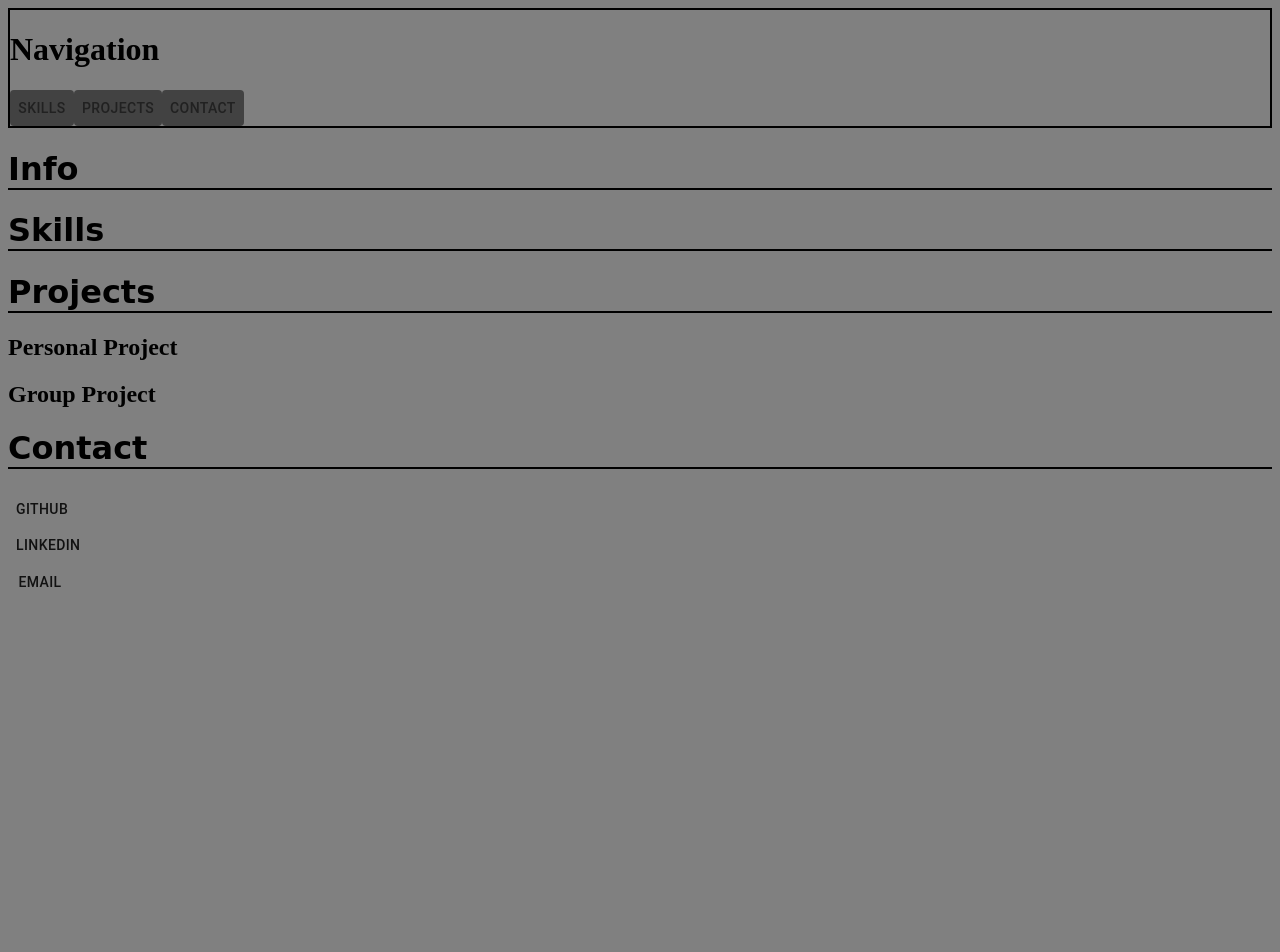
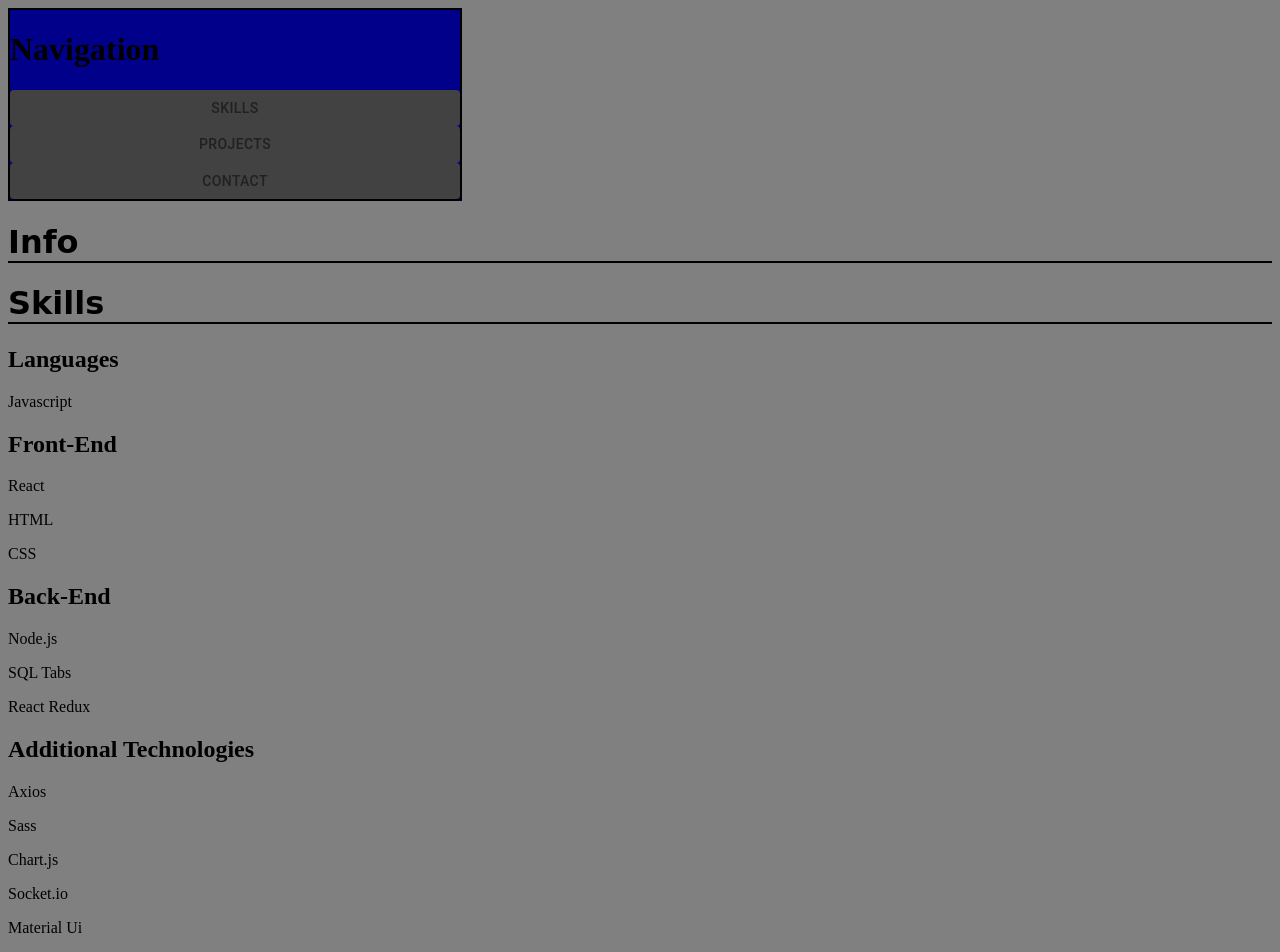
Before and after one commit to DogSniffers/Portfolio, a React (Create React App) app: page / in a window 1280 px wide. Shown: the top 952 px of the page. Before the commit the page ends 800 px from the top, so only its background shows below. Built offline with nearby package versions, Linux system fonts and the light colour scheme.

Commit message:
basic skills inputted

```diff
--- a/src/Components/Info/Info.js
+++ b/src/Components/Info/Info.js
@@ -10,14 +10,44 @@ function Info(){
             </div>
             <div>
                 <h1 className='subtitle'>Skills</h1>
+                <div>
+                    <h2>Languages</h2>
+                    <p>Javascript</p>
+                </div>
+                <div>
+                    <h2>Front-End</h2>
+                    <p>React</p>
+                    <p>HTML</p>
+                    <p>CSS</p>
+                </div>
+                <div>
+                    <h2>Back-End</h2>
+                    <p>Node.js</p>
+                    <p>SQL Tabs</p>
+                    <p>React Redux</p>
+                </div>
+                <div>
+                    <h2>Additional Technologies</h2>
+                    <p>Axios</p>
+                    <p>Sass</p>
+                    <p>Chart.js</p>
+                    <p>Socket.io</p>
+                    <p>Material Ui</p>
+                </div>
             </div>
             <div>
                 <h1 className='subtitle'>Projects</h1>
                 <div>
                     <h2>Personal Project</h2>
+                    <h3>The Gauntlet</h3>
+                    <h4>Info</h4>
+                    <p>Project Info</p>
                 </div>
                 <div>
                     <h2>Group Project</h2>
+                    <h3>Boardgame App</h3>
+                    <h4>Info</h4>
+                    <p>Project Info</p>
                 </div>
             </div>
             <div>
--- a/src/Components/Nav/Nav.css
+++ b/src/Components/Nav/Nav.css
@@ -1,4 +1,19 @@
 .navbar {
   border: black 2px solid;
+  background-color: darkblue;
+  display: -webkit-box;
+  display: -ms-flexbox;
+  display: flex;
+  -webkit-box-pack: center;
+      -ms-flex-pack: center;
+          justify-content: center;
+  -webkit-box-orient: vertical;
+  -webkit-box-direction: normal;
+      -ms-flex-direction: column;
+          flex-direction: column;
+  position: -webkit-sticky;
+  position: sticky;
+  top: 5px;
+  width: 450px;
 }
 /*# sourceMappingURL=Nav.css.map */
--- a/src/Components/Nav/Nav.scss
+++ b/src/Components/Nav/Nav.scss
@@ -2,5 +2,11 @@
 
 .navbar{
     @include border();
+    @include divBackground();
+    @include flex();
+    flex-direction: column;
+    position: sticky;
+    top:5px;
+    width: 450px;
 
 }
--- a/src/Components/Sass/_mixin.scss
+++ b/src/Components/Sass/_mixin.scss
@@ -11,3 +11,6 @@
 @mixin border(){
     border: black 2px solid;
 }
+@mixin divBackground(){
+    background-color: darkblue;
+}
```
Also changed, not shown: 1 other file (tests, documents, lock files or other folders).
